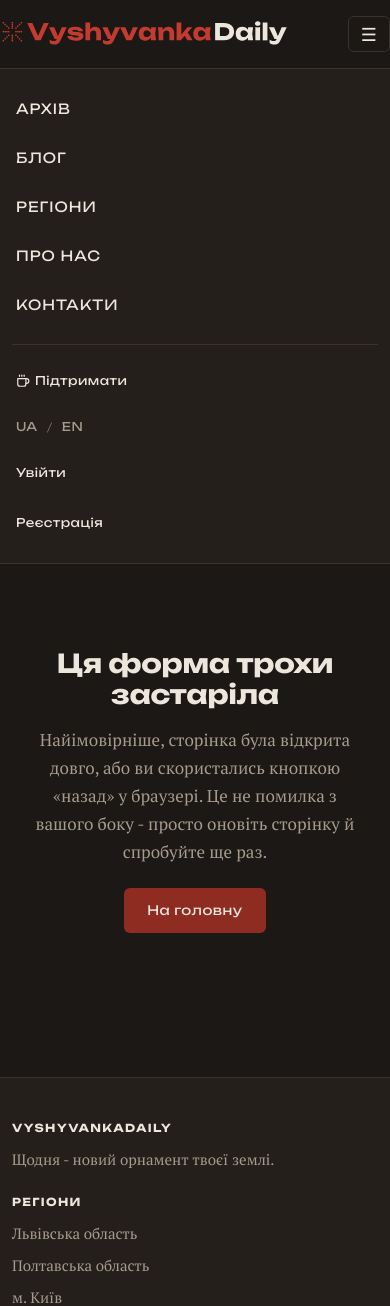
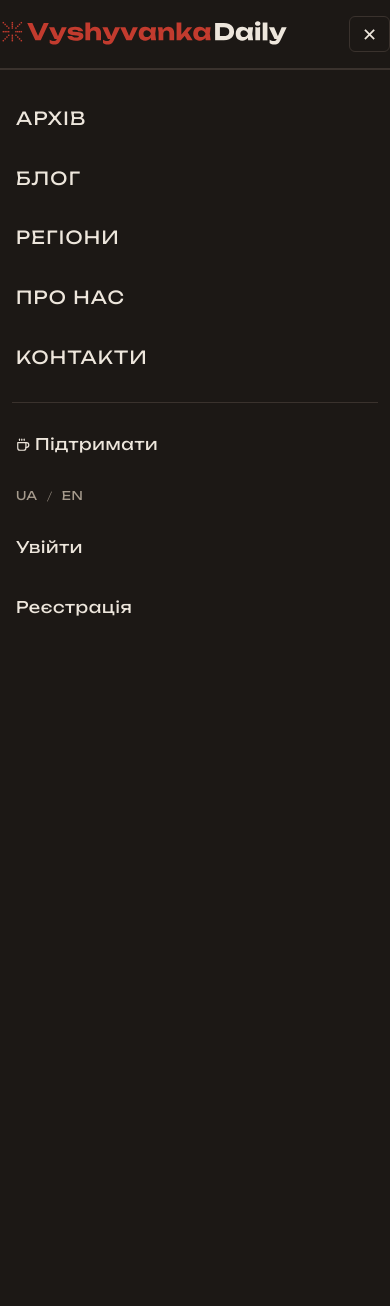
Before and after one commit to ZamotVlad/VyshyvankaDaily, a Django app: template templates/403_csrf.html in a window 390 px wide, after a click that opens the changed part. Shown: the top 1306 px of the page. After the commit the page ends 616 px from the top, so only its background shows below. Run offline with Django 5.2, Linux system fonts and the light colour scheme; the template is opened without the code that fills it: most values are stand-ins (such as "Sample title", 1, 10 or a date in 2020); some libraries are stand-ins or nearby versions.

Commit message:
fix(mobile): full-screen menu with scroll lock, close button and larger tap targets

```diff
--- a/static/css/vd.css
+++ b/static/css/vd.css
@@ -717,10 +717,36 @@ a.vd-card:hover {
   color: var(--vd-red);
 }
 
+/* Мобільне меню на весь екран під шапкою; сторінка під ним не прокручується */
 .vd-mobile-panel {
+  position: fixed;
+  top: var(--vd-header-h, 64px);
+  left: 0;
+  right: 0;
+  bottom: 0;
+  z-index: 99;
+  overflow-y: auto;
+  overscroll-behavior: contain;
   border-top: 1px solid var(--vd-border);
-  background: var(--vd-surface);
-  padding: 16px 0 20px;
+  background: var(--vd-bg);
+  padding: 20px 0 calc(32px + env(safe-area-inset-bottom, 0px));
+}
+.vd-mobile-panel[hidden] {
+  display: none;
+}
+html.vd-menu-open {
+  overflow: hidden;
+}
+/* інакше body з overflow-x стає контейнером прокрутки і шапка перестає бути sticky */
+html.vd-menu-open body {
+  overflow: visible;
+}
+.vd-burger__close,
+.vd-burger[aria-expanded="true"] .vd-burger__open {
+  display: none;
+}
+.vd-burger[aria-expanded="true"] .vd-burger__close {
+  display: inline;
 }
 .vd-mobile-panel .vd-nav {
   flex-direction: column;
@@ -728,8 +754,9 @@ a.vd-card:hover {
   gap: 2px;
 }
 .vd-mobile-panel .vd-nav a {
-  padding: 12px 4px;
-  font-size: 14px;
+  display: block;
+  padding: 14px 4px;
+  font-size: 18px;
 }
 .vd-mobile-panel .vd-nav a::after {
   left: 4px;
@@ -744,7 +771,8 @@ a.vd-card:hover {
   border-top: 1px solid var(--vd-border);
 }
 .vd-mobile-panel .vd-auth a {
-  padding: 10px 4px;
+  padding: 12px 4px;
+  font-size: 16px;
 }
 
 /* До 900px - ховаємо десктопну навігацію, показуємо бургер */
--- a/static/js/site.js
+++ b/static/js/site.js
@@ -1,4 +1,34 @@
 document.addEventListener("DOMContentLoaded", function () {
+  // Мобільне меню на весь екран
+  var burger = document.querySelector(".vd-burger");
+  var panel = document.getElementById("vdMobileNav");
+  if (burger && panel) {
+    var header = document.querySelector(".vd-header");
+    var setMenu = function (open) {
+      if (open) {
+        document.documentElement.style.setProperty(
+          "--vd-header-h",
+          header.getBoundingClientRect().bottom + "px"
+        );
+      }
+      panel.hidden = !open;
+      burger.setAttribute("aria-expanded", open);
+      document.documentElement.classList.toggle("vd-menu-open", open);
+    };
+    burger.addEventListener("click", function () {
+      setMenu(panel.hidden);
+    });
+    panel.addEventListener("click", function (e) {
+      if (e.target.closest("a")) setMenu(false);
+    });
+    document.addEventListener("keydown", function (e) {
+      if (e.key === "Escape" && !panel.hidden) setMenu(false);
+    });
+    window.addEventListener("resize", function () {
+      if (window.innerWidth > 1060 && !panel.hidden) setMenu(false);
+    });
+  }
+
   // Розгортка "Що таке VyshyvankaDaily" на головній
   var landingToggle = document.querySelector(".vd-landing__toggle");
   if (landingToggle) {
--- a/templates/base.html
+++ b/templates/base.html
@@ -87,13 +87,13 @@
       {% endif %}
     </div>
 
-    <button class="vd-burger" type="button" data-bs-toggle="collapse" data-bs-target="#vdMobileNav"
-            aria-controls="vdMobileNav" aria-expanded="false" aria-label="{% translate 'Меню' %}">
-      ☰
+    <button class="vd-burger" type="button" aria-controls="vdMobileNav" aria-expanded="false"
+            aria-label="{% translate 'Меню' %}">
+      <span class="vd-burger__open" aria-hidden="true">☰</span><span class="vd-burger__close" aria-hidden="true">✕</span>
     </button>
   </div>
 
-  <div class="collapse vd-mobile-panel" id="vdMobileNav">
+  <div class="vd-mobile-panel" id="vdMobileNav" hidden>
     <div class="container">
       <ul class="vd-nav">
         <li><a href="{% url 'patterns:archive' %}">{% translate "Архів" %}</a></li>
```
